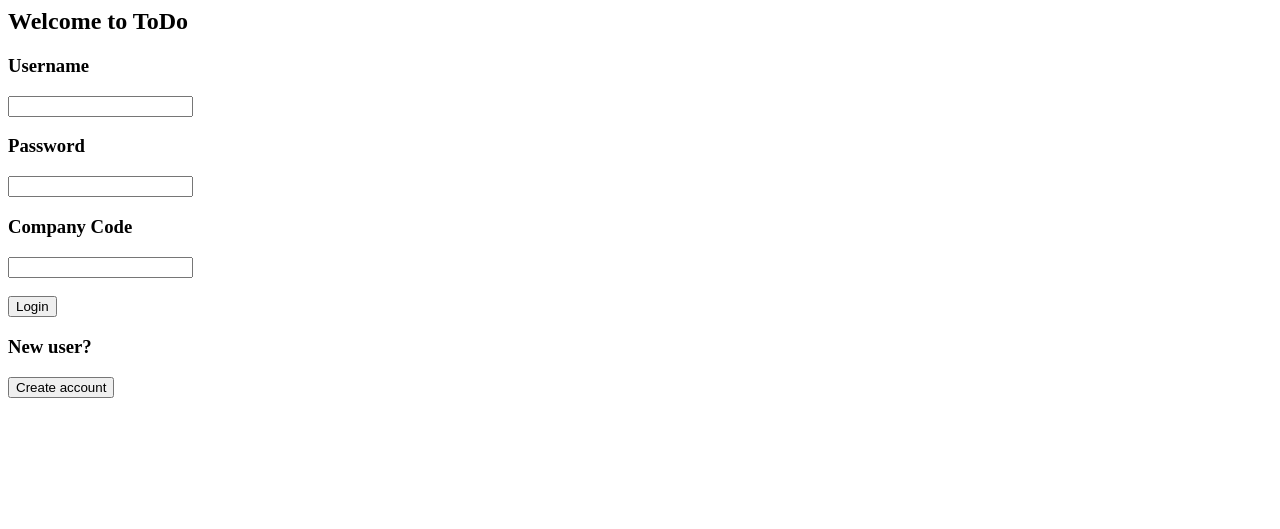
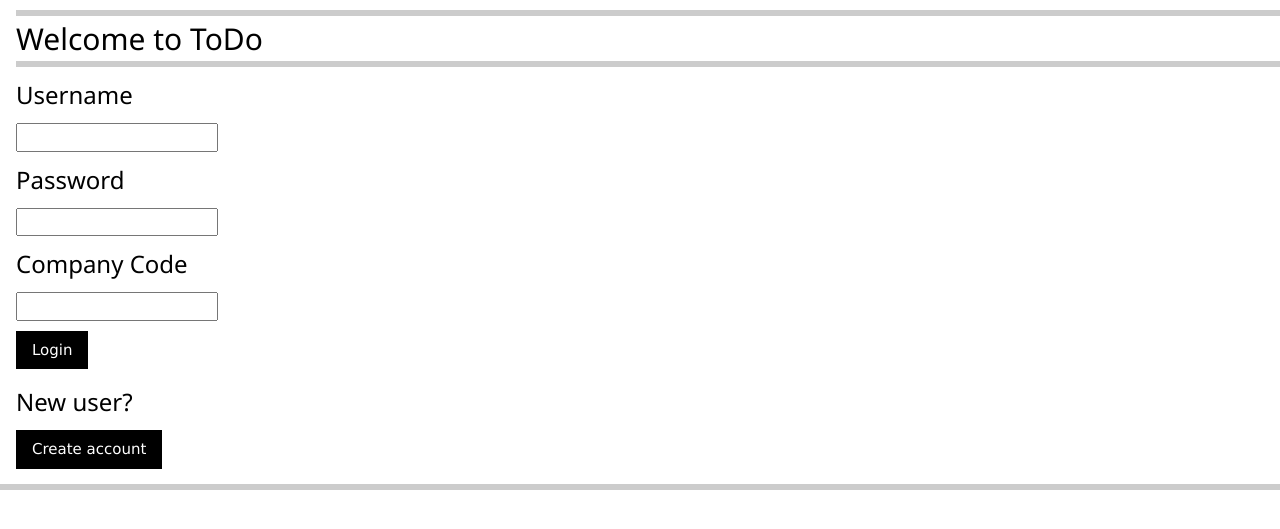
Before and after one commit to reidwheeler/CSCI-4145-Project, a PHP site: page / in a window 1280 px wide. Shown: the top 529 px of the page. Run offline with PHP 8.4, Linux system fonts and the light colour scheme; data that the repository does not hold is empty.

Commit message:
Added CSS to login page

```diff
--- a/index.php
+++ b/index.php
@@ -9,36 +9,40 @@
 <?php require_once 'dbConfig.php'; ?>
 
     <head>
+	<link rel="stylesheet" href="https://www.w3schools.com/w3css/4/w3.css">
+
     <meta http-equiv="Content-Type" content="text/html; charset=ISO-8859-1">
     <title>ToDo App</title>
     </head>
     <body>
 
-    <h2>Welcome to ToDo</h2>
+    <h2 class="w3-topbar w3-bottombar w3-margin-left">Welcome to ToDo</h2>
 
 	<form method="post" action="<?php echo htmlspecialchars($_SERVER["PHP_SELF"]); ?>">
-		<h3>Username</h3>
-		<input id="name" name="name">
+		<h3 class="w3-margin-left">Username</h3>
+		<input class="w3-margin-left" id="name" name="name">
 
-		<h3>Password</h3>
-		<input type="password" name="pwd" id="pwd">
+		<h3 class="w3-margin-left">Password</h3>
+		<input class="w3-margin-left" type="password" name="pwd" id="pwd">
 
-		<h3>Company Code</h3>
-		<input id="code" name="code">
+		<h3 class="w3-margin-left">Company Code</h3>
+		<input class="w3-margin-left" id="code" name="code">
 
 		<h3></h3>
-		<button type="submit" name="login">Login</button>
+		<button class="w3-button w3-black w3-margin-left" type="submit" name="login">Login</button>
 	</form>
 
 
 
-    <h3>New user?</h3>
+    <h3 class="w3-margin-left">New user?</h3>
 
     <form action="register.php">
-        <input type="submit" value="Create account" name="register" />
+        <input class="w3-button w3-black w3-margin-left" type="submit" value="Create account" name="register" />
     </form>
 
     <h3></h3>
+
+    <p class="w3-bottombar"></p>
 
 	<?php
 
```
